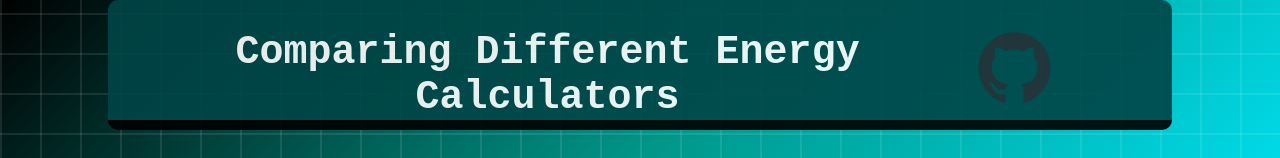
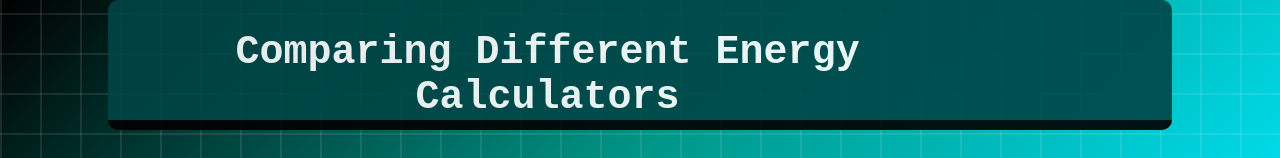
Before and after one commit to tobiasmarek/protein-ligand-benchmarks.github.io, a React (Create React App) app: page / in a window 1280 px wide. Shown: the top 158 px of the page. Built offline with nearby package versions, Linux system fonts and the light colour scheme.

Commit message:
got rid of logo

```diff
--- a/src/App.js
+++ b/src/App.js
@@ -7,7 +7,7 @@ import { BarChart } from "./components/BarChart.js";
 import "./App.css";
 import Video from "./components/Video.js";
 import Table from "./components/Table.js";
-import logo from "./github-mark.png";
+//import logo from "./github-mark.png";
 
 
 Chart.register(CategoryScale);
@@ -175,9 +175,9 @@ export default function App() {
         <div className="header-text">
         <strong >Comparing Different Energy Calculators</strong>
         </div>
-        <a className="logo"  target="_blank" rel="noreferrer">
+        {/* <a className="logo"  target="_blank" rel="noreferrer">
           <img style ={{width: "75px", height: "75px"}} src={logo} alt="GitHub Logo"></img>
-          </a>
+          </a> */}
       </h1>
 
       <div className="contain1">
```
